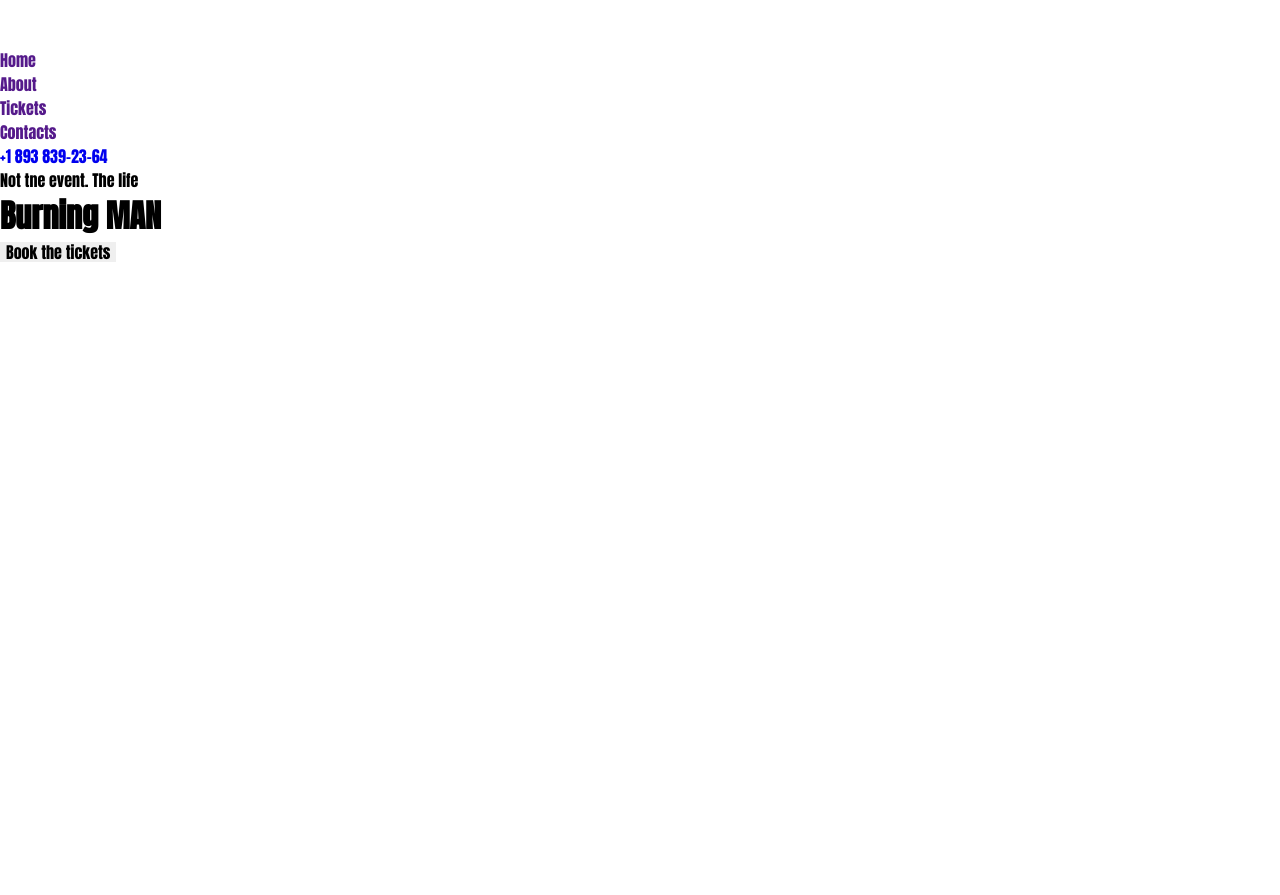
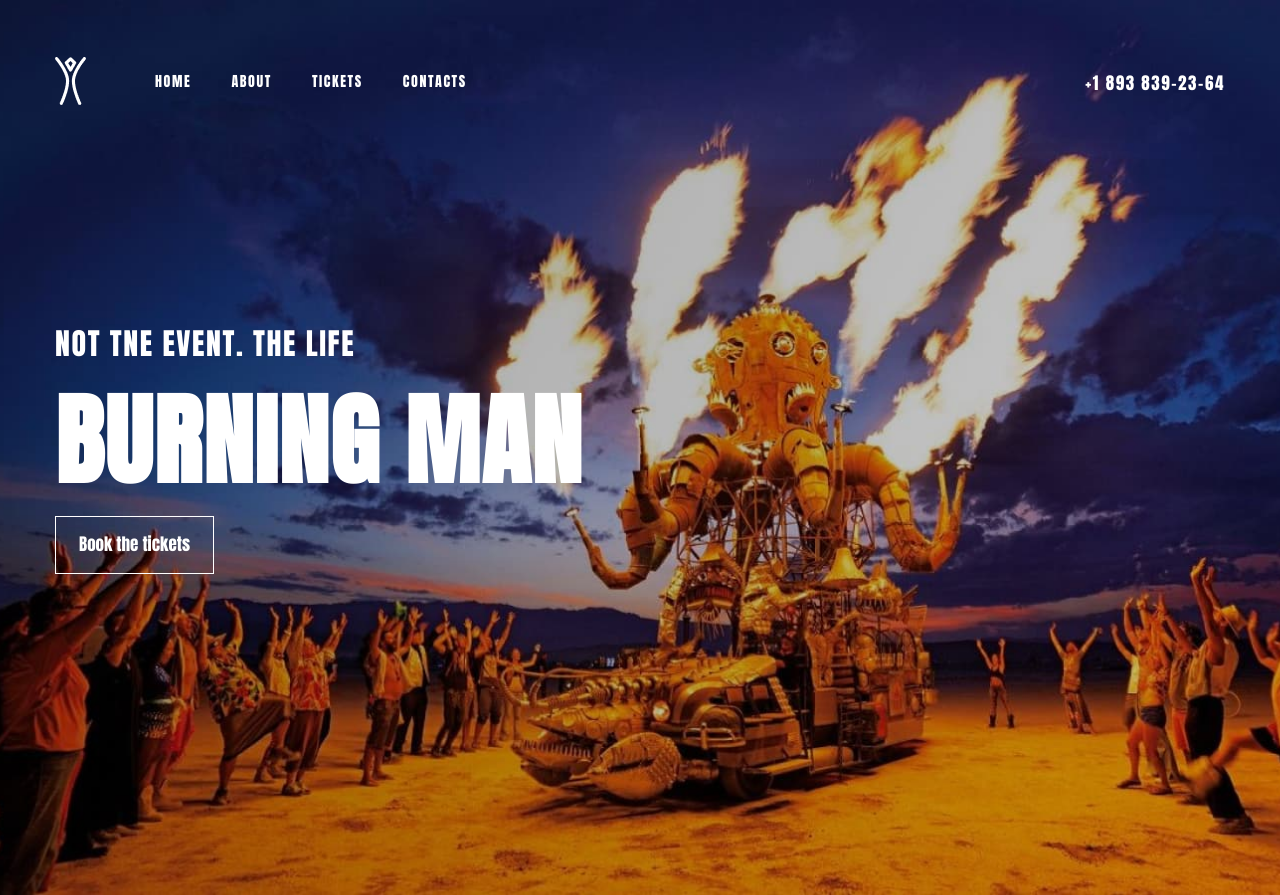
Before and after one commit to ASyrotenko/burning-man, a plain HTML site: page index.html in a window 1280 px wide. Before the commit the page ends 800 px from the top, so only its background shows below. Drawn offline with nearby package versions, Linux system fonts and the light colour scheme.

Commit message:
adds header styles

```diff
--- a/css/styles.css
+++ b/css/styles.css
@@ -45,5 +45,73 @@ body {
   font-family: Anton, sans-serif;
   font-size: 16px;
   line-height: 1.5;
+  letter-spacing: 0.1em;
   color: var(--text-main-color);
 }
+
+.header {
+  background-image: url(../images/header-bg.jpg);
+  background-repeat: no-repeat;
+  background-position: center;
+  background-size: cover;
+  max-width: 1600px;
+  margin: 0 auto;
+  padding: 321px 0;
+  color: var(--text-second-color);
+  text-transform: uppercase;
+  position: relative;
+}
+.header .header-top {
+  display: flex;
+  position: absolute;
+  top: 57px;
+  left: 50%;
+  transform:translateX(-50%)
+}
+
+.container {
+  width: 1200px;
+  padding: 0 15px ;
+  margin: 0 auto;
+
+}
+.main-nav {
+font-size: 14px;
+display: flex;
+
+}
+.nav-list {
+  display: flex;
+
+}
+.subtitle {
+font-size: 30px;
+}
+
+.main-title {
+font-size: 100px;
+}
+.main-btn {
+font-size: 17px;
+color: inherit;
+background-color: transparent;
+border: 1px solid var(--text-second-color);
+padding: 18px 23px;
+}
+.nav-link, .tel {
+  display: block;
+  padding: 14px 0;
+  color: inherit;
+}
+.logo {
+  margin-right: 69px;
+}
+.tel-nav {
+  margin-left: auto;
+}
+.nav-list {
+  gap: 40px;
+}
+.tel {
+  font-size: 17px;
+}
--- a/index.html
+++ b/index.html
@@ -19,9 +19,9 @@
   </head>
   <body>
     <header class="header">
-      <div class="container">
+      <div class="container header-top">
         <nav class="main-nav">
-          <a href="" class="log">
+          <a href="" class="logo">
             <img src="./images/logo.png" alt="Лого"
             width="31"
             height="48"
```
